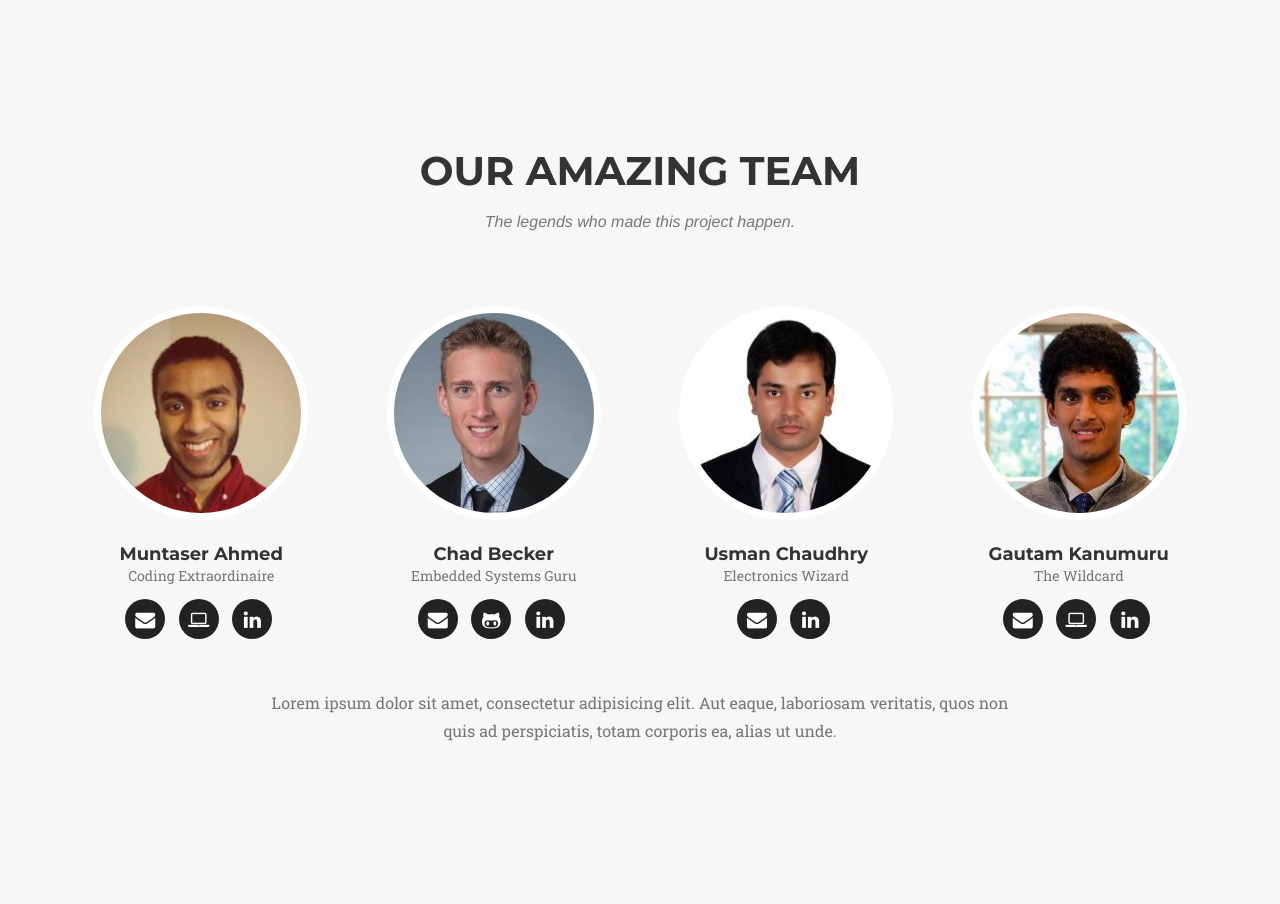
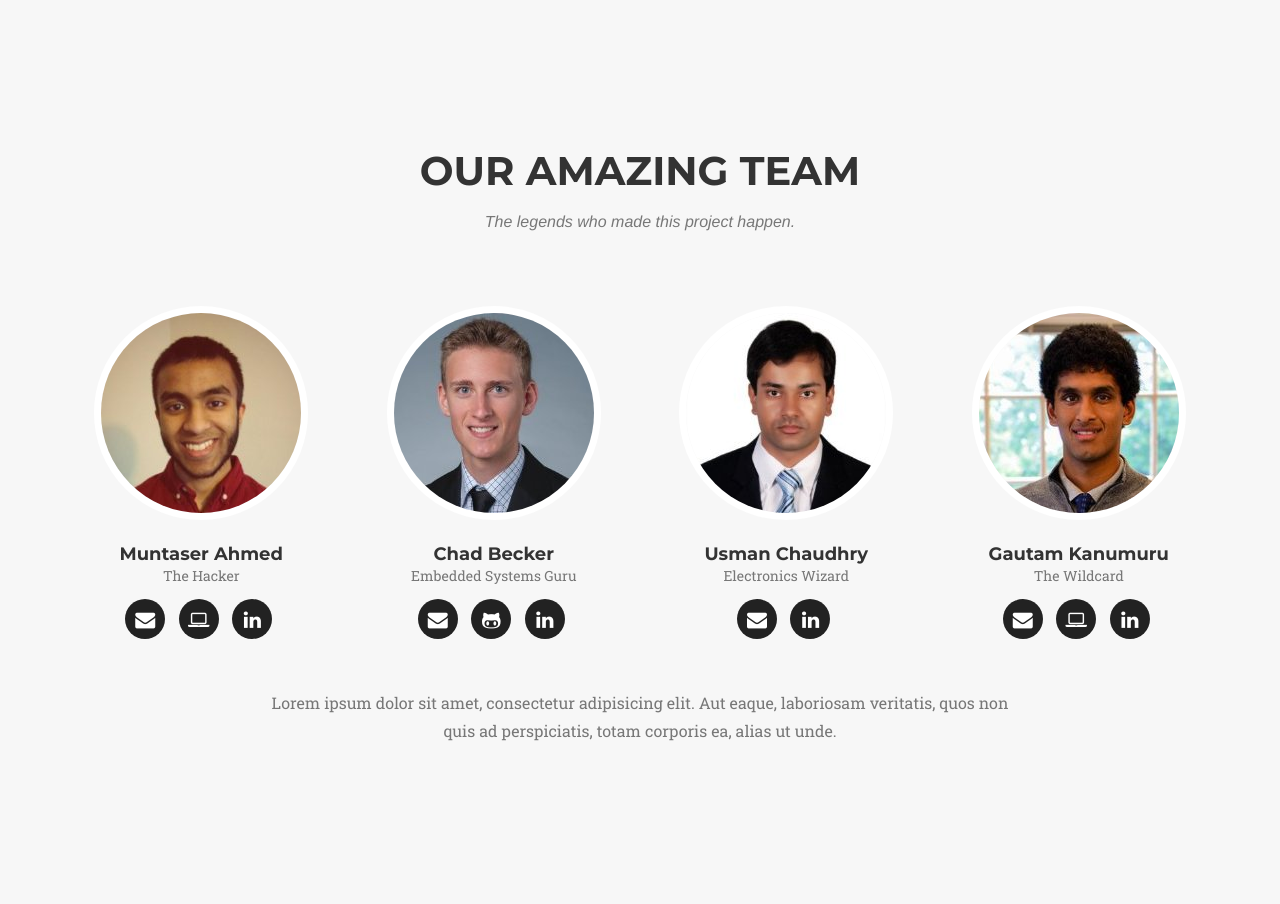
Before and after one commit to mantazer/Occupancy-Sensing-and-Visualization, a Flask app: page / in a window 1280 px wide. Shown: the part 4538-5442 px from the top of the page. Run offline with Flask 2, Linux system fonts and the light colour scheme; some libraries are stand-ins or nearby versions; some web fonts are replaced.

Commit message:
changed title

```diff
--- a/server/python-flask/src/templates/index.html
+++ b/server/python-flask/src/templates/index.html
@@ -319,7 +319,7 @@
                     <div class="team-member">
                         <img src="../static/img/team/muntaser.jpg" class="img-responsive img-circle" alt="">
                         <h4>Muntaser Ahmed</h4>
-                        <p class="text-muted">Coding Extraordinaire</p>
+                        <p class="text-muted">The Hacker</p>
                         <ul class="list-inline social-buttons">
                             <li><a href="mailto:mra8kf@virginia.edu?Subject=Rice%20Hall%20Project" alt="E-mail Muntaser"><i class="fa fa-envelope"></i></a>
                             </li>
```
